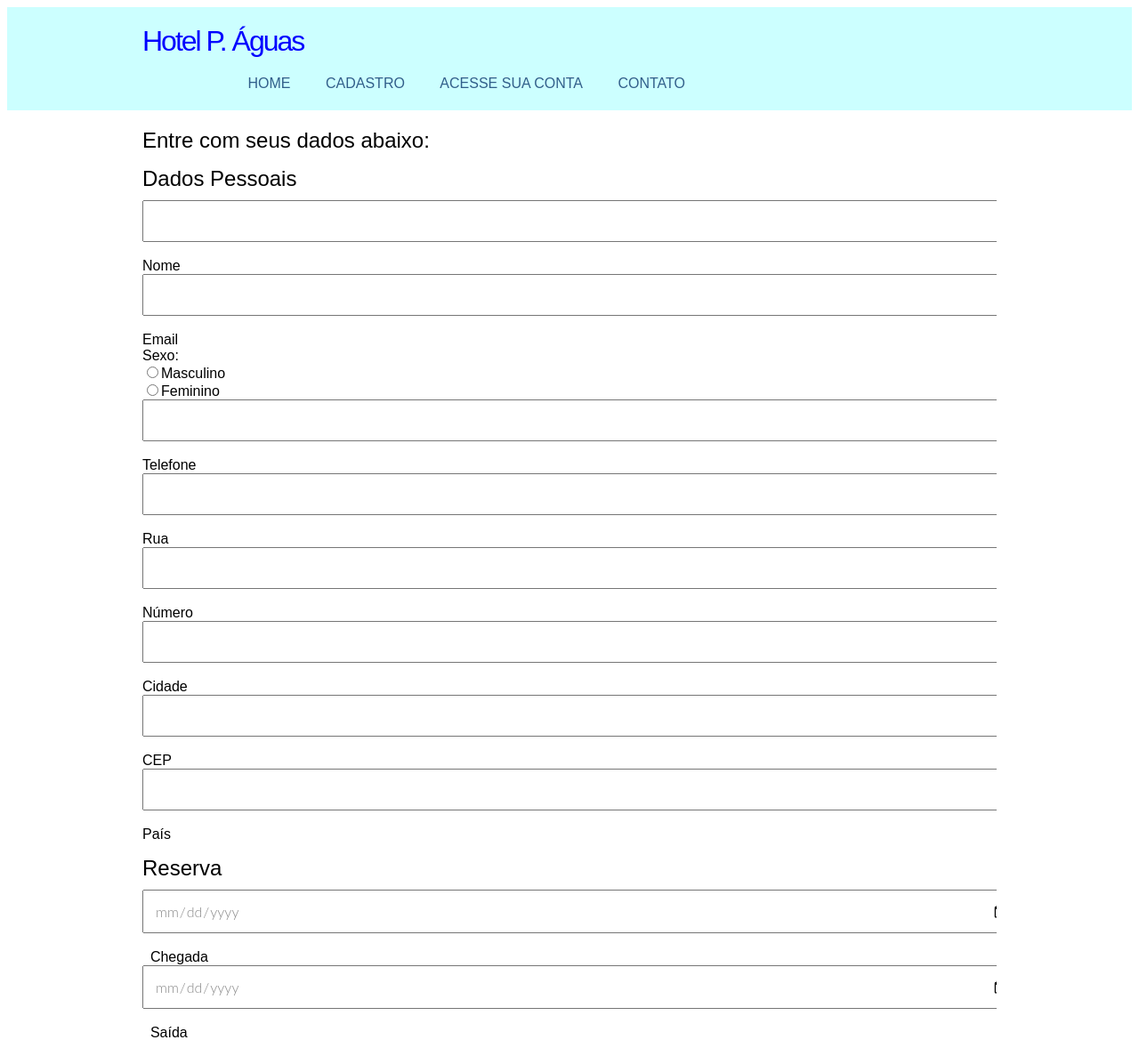
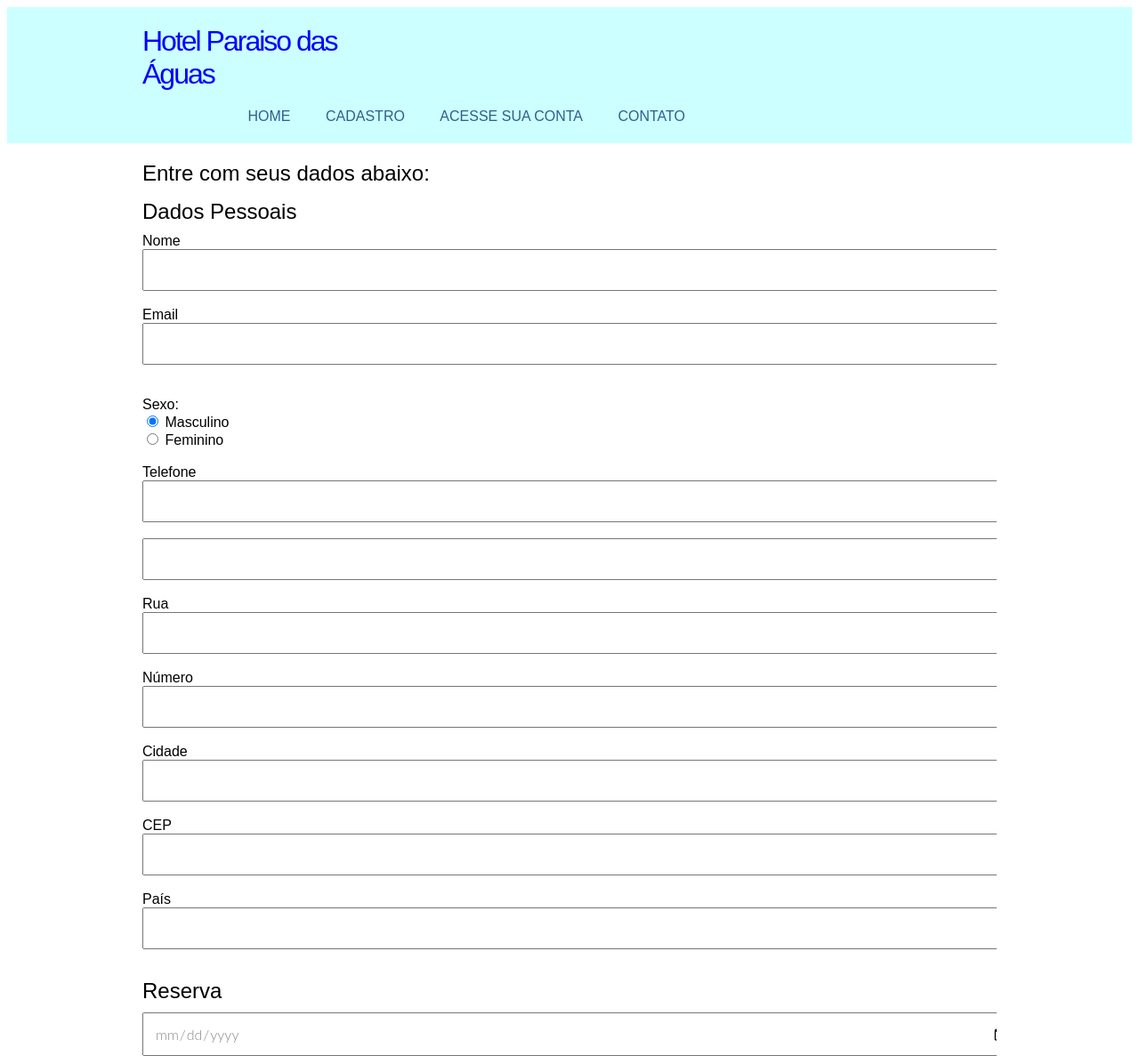
Before and after one commit to tassiofehosi/hotel_final_2, a PHP site: page /cadastro.html in a window 1280 px wide. Shown: the top 1187 px of the page at 89% size. Run offline with PHP 8.4, Linux system fonts and the light colour scheme.

Commit message:
modificada as paginas cadastro.html, contato.html

```diff
--- a/cadastro.html
+++ b/cadastro.html
@@ -11,7 +11,7 @@
 			<div class="linha">
 				<header>
 					<div class="col4">
-						<h1 class="logo">Hotel P. Águas</h1>
+						<h1 class="logo">Hotel Paraiso das Águas</h1>
 					</div>
 					<div class="col8">
 						<nav>
@@ -35,55 +35,59 @@
   <div class="form-group">
     <h2 class="heading">Dados Pessoais</h2>
     <div class="controls">
+      <label for="name">Nome</label><br>
       <input type="text" id="name" class="floatLabel" name="name">
-      <label for="name">Nome</label>
+
     </div>
     <div class="controls">
+      <label for="email">Email</label><br>
       <input type="text" id="email" class="floatLabel" name="email">
-      <label for="email">Email</label>
     </div>
 
      <form action="">
-    	Sexo:<br>
-		<input type="radio" name="sex" value="male">Masculino<br>
-		<input type="radio" name="sex" value="female">Feminino<br>
+    	<br>Sexo:<br>
+		<input type="radio" name="sex" id="masc" value="masculino" checked/>
+		<label for="masc">Masculino</label><br>
+		<input type="radio" name="sex" id="fem" value="feminino"/>
+		<label for="fem">Feminino</label><br>
 	</form>
 
     <div class="controls">
-      <input type="tel" id="phone" class="floatLabel" name="phone">
-      <label for="phone">Telefone</label>
+      <br><label for="phone">Telefone</label><br>
+      <input type="tel" id="phonedd" class="floatLabel" name="phoneddd" maxlength="3" pattern="[0-9]+$" value required="required">
+      <input type="tel" id="phone" class="floatLabel" name="phone" maxlength="10" pattern="[0-9]{4}-[0-9]{4,5}" value required="required">
     </div>
       <div class="grid">
         <div class="col-2-3">
           <div class="controls">
+           <label for="street">Rua</label><br>
            <input type="text" id="street" class="floatLabel" name="street">
-           <label for="street">Rua</label>
           </div>
         </div>
         <div class="col-1-3">
           <div class="controls">
+            <label for="street-number">Número</label><br>
             <input type="number" id="street-number" class="floatLabel" name="street-number">
-            <label for="street-number">Número</label>
           </div>
         </div>
       </div>
       <div class="grid">
         <div class="col-2-3">
           <div class="controls">
+            <label for="city">Cidade</label><br>
             <input type="text" id="city" class="floatLabel" name="city">
-            <label for="city">Cidade</label>
-          </div>
+           </div>
         </div>
         <div class="col-1-3">
           <div class="controls">
+            <label for="post-code">CEP</label><br>
             <input type="text" id="post-code" class="floatLabel" name="post-code">
-            <label for="post-code">CEP</label>
           </div>
         </div>
       </div>
       <div class="controls">
+        <label for="country">País</label><br>
         <input type="text" id="country" class="floatLabel" name="country">
-        <label for="country">País</label>
       </div>
   </div>
   <!--  Details -->
--- a/css/estilo1.css
+++ b/css/estilo1.css
@@ -203,3 +203,15 @@ ul.noticias li p a{
 			}
 		}
 	}
+#login{
+	windth: 400px;
+	margin: 0 auto;
+	position: relative;
+	top 250px;
+}
+#login label{
+	display: block;
+}
+.lgn{
+	border:none;
+}
```
Also changed, not shown: contato.html (+13 -9 lines).
